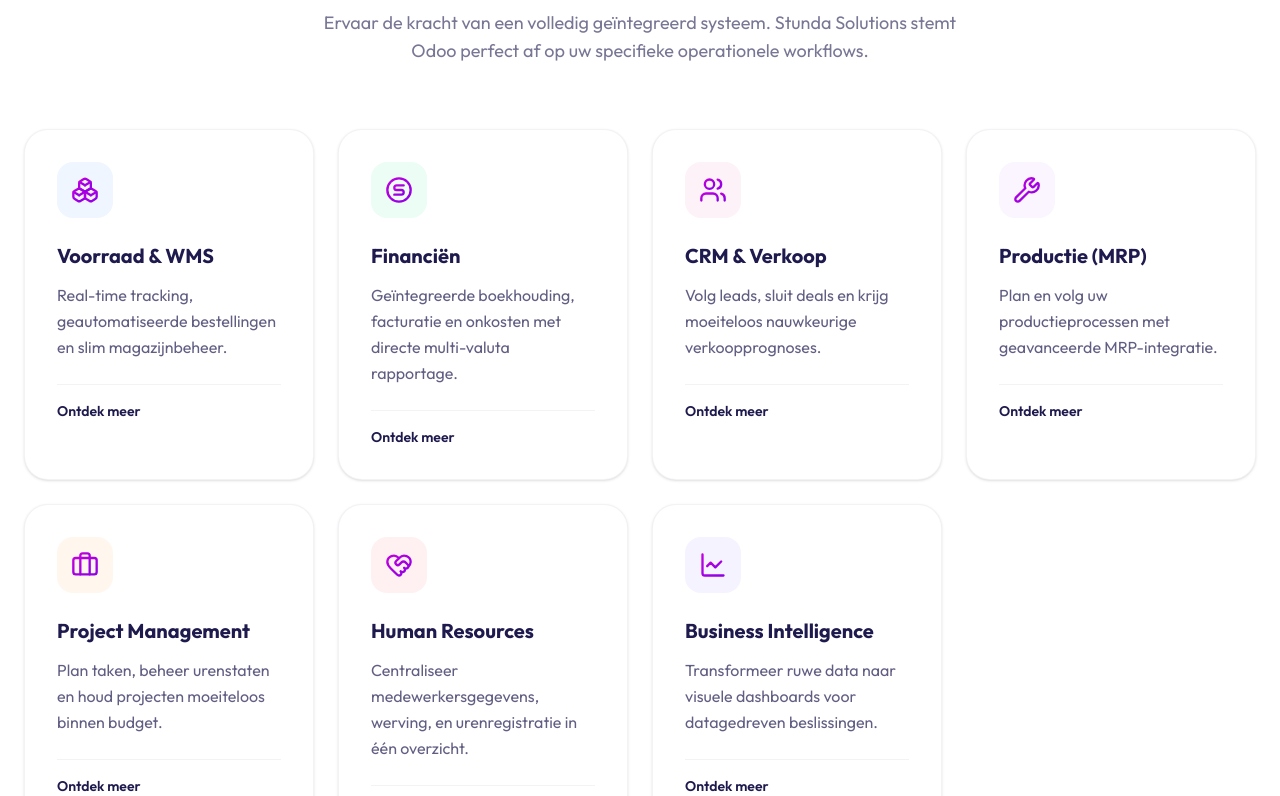
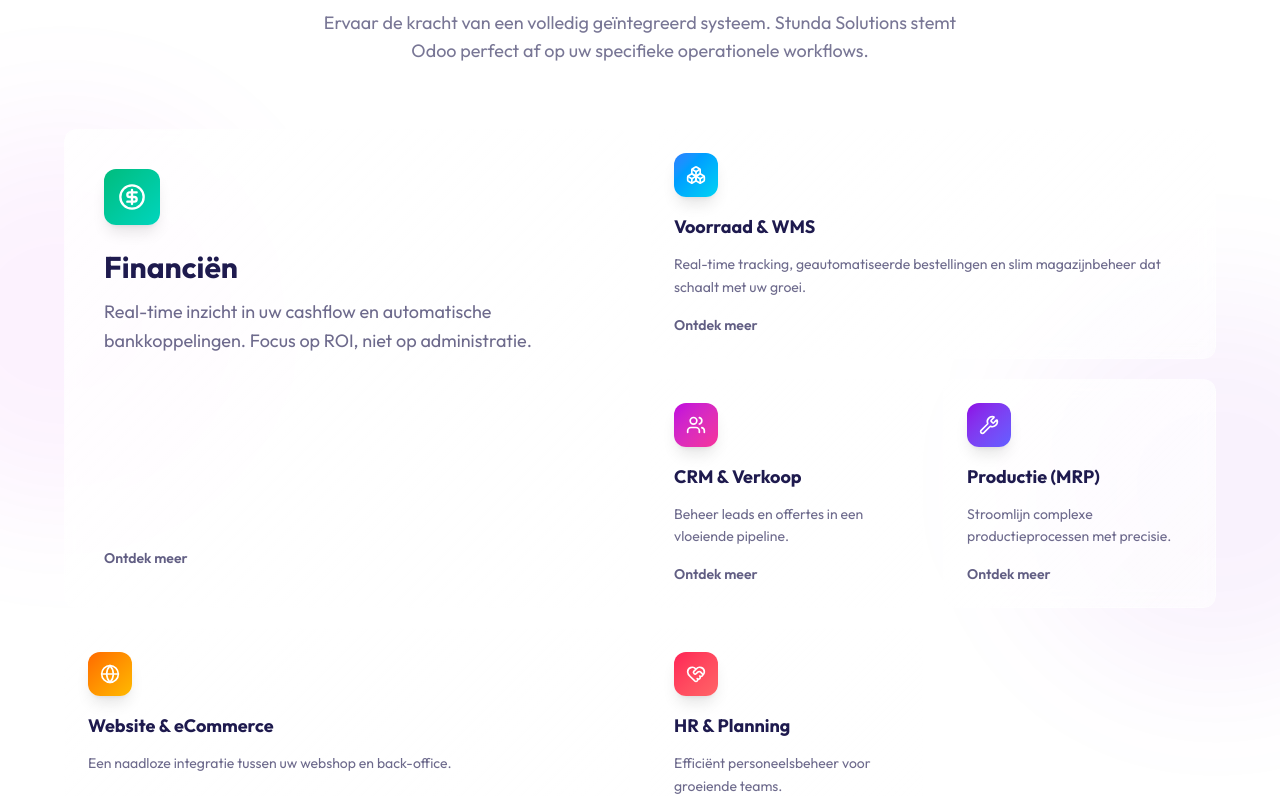
Before and after one commit to TheBeastic/stunda-solutions, a Next.js app: page / in a window 1280 px wide. Shown: the part 951-1747 px from the top of the page. Built offline with nearby package versions, Linux system fonts and the light colour scheme.

Commit message:
Redesign Onze Modules as Bento-grid with glassmorphism and staggered animations

```diff
--- a/src/components/OdooSolutionsGrid.tsx
+++ b/src/components/OdooSolutionsGrid.tsx
@@ -1,66 +1,70 @@
 "use client";
 
 import { motion } from "framer-motion";
-import { Boxes, CircleDollarSign, Users, Wrench, Briefcase, HeartHandshake, LineChart, ArrowRight } from "lucide-react";
+import { CircleDollarSign, Boxes, Users, Wrench, Globe, HeartHandshake, ArrowRight } from "lucide-react";
 import Link from "next/link";
 
-const solutions = [
+const bentoItems = [
+    {
+        title: "Financiën",
+        description: "Real-time inzicht in uw cashflow en automatische bankkoppelingen. Focus op ROI, niet op administratie.",
+        icon: CircleDollarSign,
+        href: "/odoo-modules/financien",
+        gradient: "from-emerald-500 to-teal-400",
+        glowColor: "rgba(16, 185, 129, 0.15)",
+        span: "md:col-span-2 md:row-span-2",
+        large: true,
+    },
     {
         title: "Voorraad & WMS",
-        description: "Real-time tracking, geautomatiseerde bestellingen en slim magazijnbeheer.",
+        description: "Real-time tracking, geautomatiseerde bestellingen en slim magazijnbeheer dat schaalt met uw groei.",
         icon: Boxes,
         href: "/odoo-modules/voorraad-en-wms",
-        color: "from-blue-500 to-cyan-400",
-        bgLight: "bg-blue-50"
-    },
-    {
-        title: "Financiën",
-        description: "Geïntegreerde boekhouding, facturatie en onkosten met directe multi-valuta rapportage.",
-        icon: CircleDollarSign,
-        href: "/odoo-modules/financien",
-        color: "from-emerald-500 to-teal-400",
-        bgLight: "bg-emerald-50"
+        gradient: "from-blue-500 to-cyan-400",
+        glowColor: "rgba(59, 130, 246, 0.15)",
+        span: "md:col-span-2",
+        large: false,
     },
     {
         title: "CRM & Verkoop",
-        description: "Volg leads, sluit deals en krijg moeiteloos nauwkeurige verkoopprognoses.",
+        description: "Beheer leads en offertes in een vloeiende pipeline.",
         icon: Users,
         href: "/odoo-modules/crm-en-verkoop",
-        color: "from-brand-magenta to-pink-500",
-        bgLight: "bg-pink-50"
+        gradient: "from-brand-magenta to-pink-500",
+        glowColor: "rgba(236, 72, 153, 0.15)",
+        span: "",
+        large: false,
     },
     {
         title: "Productie (MRP)",
-        description: "Plan en volg uw productieprocessen met geavanceerde MRP-integratie.",
+        description: "Stroomlijn complexe productieprocessen met precisie.",
         icon: Wrench,
         href: "/odoo-modules/productie",
-        color: "from-brand-purple to-indigo-500",
-        bgLight: "bg-purple-50"
+        gradient: "from-brand-purple to-indigo-500",
+        glowColor: "rgba(139, 92, 246, 0.15)",
+        span: "",
+        large: false,
     },
     {
-        title: "Project Management",
-        description: "Plan taken, beheer urenstaten en houd projecten moeiteloos binnen budget.",
-        icon: Briefcase,
-        href: "/odoo-modules/projectmanagement",
-        color: "from-orange-500 to-amber-400",
-        bgLight: "bg-orange-50"
+        title: "Website & eCommerce",
+        description: "Een naadloze integratie tussen uw webshop en back-office.",
+        icon: Globe,
+        href: "/odoo-modules/voorraad-en-wms",
+        gradient: "from-orange-500 to-amber-400",
+        glowColor: "rgba(249, 115, 22, 0.15)",
+        span: "md:col-span-2",
+        large: false,
     },
     {
-        title: "Human Resources",
-        description: "Centraliseer medewerkersgegevens, werving, en urenregistratie in één overzicht.",
+        title: "HR & Planning",
+        description: "Efficiënt personeelsbeheer voor groeiende teams.",
         icon: HeartHandshake,
         href: "/odoo-modules/human-resources",
-        color: "from-rose-500 to-red-400",
-        bgLight: "bg-rose-50"
+        gradient: "from-rose-500 to-red-400",
+        glowColor: "rgba(244, 63, 94, 0.15)",
+        span: "",
+        large: false,
     },
-    {
-        title: "Business Intelligence",
-        description: "Transformeer ruwe data naar visuele dashboards voor datagedreven beslissingen.",
-        icon: LineChart,
-        href: "/odoo-modules/business-intelligence",
-        color: "from-violet-500 to-fuchsia-400",
-        bgLight: "bg-violet-50"
-    }
 ];
 
 const containerVariants = {
@@ -68,23 +72,33 @@ const containerVariants = {
     visible: {
         opacity: 1,
         transition: {
-            staggerChildren: 0.1
-        }
-    }
+            staggerChildren: 0.12,
+            delayChildren: 0.1,
+        },
+    },
 };
 
 const itemVariants = {
-    hidden: { opacity: 0, y: 20 },
-    visible: { opacity: 1, y: 0, transition: { duration: 0.5 } }
+    hidden: { opacity: 0, y: 30, scale: 0.97 },
+    visible: {
+        opacity: 1,
+        y: 0,
+        scale: 1,
+        transition: { duration: 0.5, ease: [0.25, 0.46, 0.45, 0.94] },
+    },
 };
 
 export default function OdooSolutionsGrid() {
     return (
-        <section id="solutions" className="py-24 bg-white relative">
-            <div className="container mx-auto px-6">
+        <section id="solutions" className="py-24 bg-white relative overflow-hidden">
+            {/* Ambient background elements */}
+            <div className="absolute top-1/4 -left-32 w-96 h-96 bg-brand-magenta/5 rounded-full blur-3xl pointer-events-none" />
+            <div className="absolute bottom-1/4 -right-32 w-96 h-96 bg-brand-purple/5 rounded-full blur-3xl pointer-events-none" />
+
+            <div className="container mx-auto px-6 relative z-10">
                 <div className="text-center mb-16">
                     <h2 className="text-3xl md:text-5xl font-bold tracking-tight text-brand-indigo mb-4">
-                        Geïntegreerde Modules voor Elke Behoefte
+                        Onze Modules
                     </h2>
                     <p className="text-lg text-brand-indigo/60 max-w-2xl mx-auto">
                         Ervaar de kracht van een volledig geïntegreerd systeem. Stunda Solutions stemt Odoo perfect af op uw specifieke operationele workflows.
@@ -92,49 +106,72 @@ export default function OdooSolutionsGrid() {
                 </div>
 
                 <motion.div
-                    className="grid grid-cols-1 md:grid-cols-2 lg:grid-cols-3 xl:grid-cols-4 gap-6"
+                    className="grid grid-cols-1 md:grid-cols-4 gap-5 max-w-6xl mx-auto"
                     variants={containerVariants}
                     initial="hidden"
                     whileInView="visible"
-                    viewport={{ once: true, margin: "-100px" }}
+                    viewport={{ once: true, margin: "-80px" }}
                 >
-                    {solutions.map((solution, idx) => (
+                    {bentoItems.map((item, idx) => (
                         <motion.div
                             key={idx}
                             variants={itemVariants}
-                            whileHover={{ y: -5 }}
-                            className="group relative bg-white border border-brand-indigo/5 rounded-3xl p-8 shadow-sm hover:shadow-xl transition-all duration-300 overflow-hidden"
+                            whileHover={{
+                                scale: 1.02,
+                                boxShadow: `0 0 40px ${item.glowColor}, 0 20px 60px rgba(0,0,0,0.08)`,
+                            }}
+                            transition={{ type: "spring", stiffness: 300, damping: 20 }}
+                            className={`group relative rounded-xl overflow-hidden cursor-pointer ${item.span} ${item.large ? "min-h-[340px]" : "min-h-[180px]"}`}
+                            style={{ borderRadius: "12px" }}
                         >
-                            {/* Hover gradient background reveal */}
-                            <div className={`absolute inset-0 opacity-0 group-hover:opacity-10 transition-opacity duration-300 bg-gradient-to-br ${solution.color}`} />
+                            {/* Glass background */}
+                            <div
+                                className="absolute inset-0 backdrop-blur-sm border border-white/20"
+                                style={{
+                                    background: "linear-gradient(135deg, rgba(255,255,255,0.85) 0%, rgba(255,255,255,0.6) 100%)",
+                                    borderRadius: "12px",
+                                }}
+                            />
 
-                            <div className={`w-14 h-14 rounded-2xl flex items-center justify-center mb-6 relative z-10 ${solution.bgLight} group-hover:scale-110 transition-transform duration-300`}>
-                                <solution.icon className={`w-7 h-7 text-transparent bg-clip-text bg-gradient-to-br ${solution.color} !text-brand-indigo`} style={{ stroke: "url(#grad" + idx + ")" }} />
-                                <svg width="0" height="0">
-                                    <linearGradient id={`grad${idx}`} x1="0%" y1="0%" x2="100%" y2="100%">
-                                        <stop offset="0%" stopColor="var(--color-brand-magenta)" />
-                                        <stop offset="100%" stopColor="var(--color-brand-purple)" />
-                                    </linearGradient>
-                                </svg>
+                            {/* Gradient accent on hover */}
+                            <div
+                                className={`absolute inset-0 opacity-0 group-hover:opacity-[0.07] transition-opacity duration-500 bg-gradient-to-br ${item.gradient}`}
+                                style={{ borderRadius: "12px" }}
+                            />
+
+                            {/* Bottom gradient bar */}
+                            <div
+                                className={`absolute bottom-0 left-0 h-[3px] w-0 group-hover:w-full bg-gradient-to-r ${item.gradient} transition-all duration-500 ease-out z-30`}
+                            />
+
+                            {/* Content */}
+                            <div className={`relative z-10 h-full flex flex-col justify-between ${item.large ? "p-8 md:p-10" : "p-6"}`}>
+                                <div>
+                                    <div className={`${item.large ? "w-14 h-14 mb-6" : "w-11 h-11 mb-4"} rounded-xl bg-gradient-to-br ${item.gradient} flex items-center justify-center shadow-lg`}>
+                                        <item.icon className={`${item.large ? "w-7 h-7" : "w-5 h-5"} text-white`} />
                                     </div>
 
-                            <h3 className="text-xl font-bold text-brand-indigo mb-3 relative z-10">
-                                {solution.title}
+                                    <h3 className={`${item.large ? "text-2xl md:text-3xl" : "text-lg"} font-bold text-brand-indigo mb-3`}>
+                                        {item.title}
                                     </h3>
 
-                            <p className="text-brand-indigo/70 leading-relaxed mb-6 relative z-10">
-                                {solution.description}
+                                    <p className={`${item.large ? "text-base md:text-lg leading-relaxed" : "text-sm leading-relaxed"} text-brand-indigo/65`}>
+                                        {item.description}
                                     </p>
+                                </div>
 
-                            <div className="relative z-10 mt-auto pt-4 border-t border-brand-indigo/5 flex items-center text-sm font-semibold text-brand-indigo group-hover:text-brand-magenta transition-colors">
+                                <div className="flex items-center text-sm font-semibold text-brand-indigo/70 group-hover:text-brand-magenta transition-colors mt-4">
                                     Ontdek meer
                                     <ArrowRight className="w-4 h-4 ml-2 opacity-0 -translate-x-2 group-hover:opacity-100 group-hover:translate-x-0 transition-all text-brand-magenta" />
                                 </div>
+                            </div>
 
-                            {/* Decorative line */}
-                            <div className="absolute bottom-0 left-0 h-1 w-0 group-hover:w-full bg-gradient-to-r transition-all duration-500 ease-out z-10 from-brand-magenta to-brand-purple" />
-
-                            <Link href={solution.href} className="absolute inset-0 z-20" aria-label={`Lees meer over ${solution.title}`} />
+                            {/* Full clickable link overlay */}
+                            <Link
+                                href={item.href}
+                                className="absolute inset-0 z-20"
+                                aria-label={`Lees meer over ${item.title}`}
+                            />
                         </motion.div>
                     ))}
                 </motion.div>
```
Lines whose indentation alone changed are shown as unchanged.
